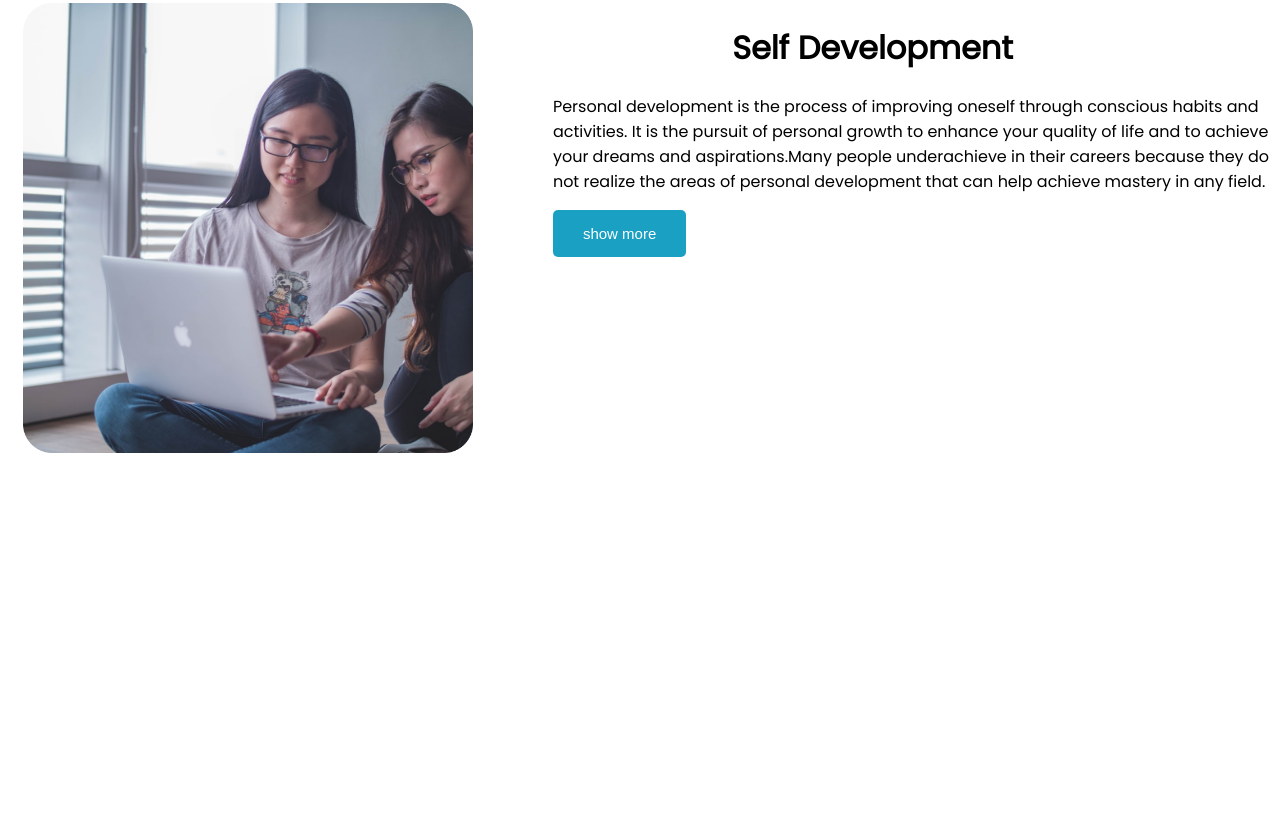
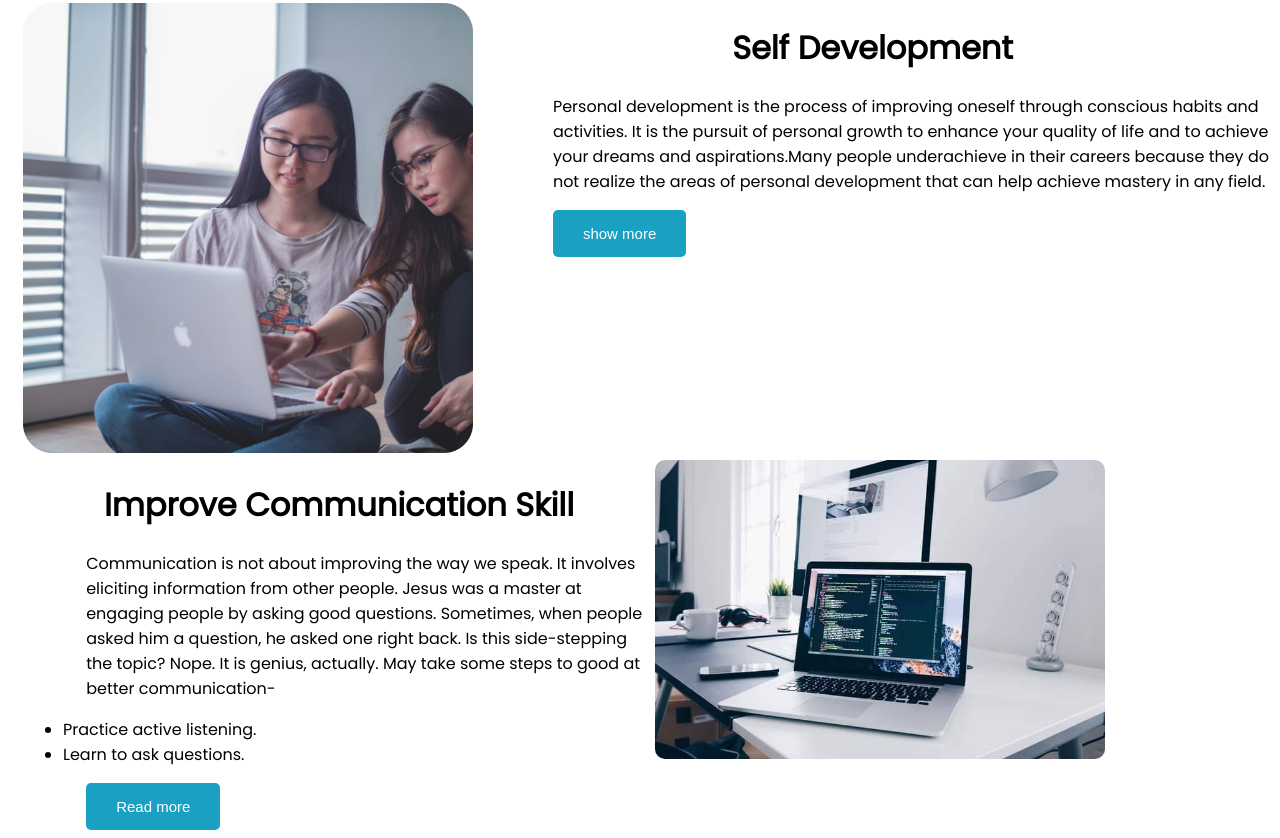
Before and after one commit to sadiafrin/assignment1, a plain HTML site: page index.html in a window 1280 px wide. Shown: the part 1338-2176 px from the top of the page. Before the commit the page ends 1806 px from the top, so only its background shows below. Drawn offline with Linux system fonts and the light colour scheme.

Commit message:
4th part complete

```diff
--- a/index.html
+++ b/index.html
@@ -84,6 +84,31 @@
 
   </div>
 
+     <div class="section" >
+       <div class="half-width">
+
+        <h1> Improve Communication Skill</h1>
+        <p class="p-and-button">Communication is not about improving the way we speak. It involves eliciting information from other people. Jesus was a master at engaging people by asking good questions. Sometimes, when people asked him a question, he asked one right back. Is this side-stepping the topic? Nope. It is genius, actually.
+            May take some steps to good at better communication-
+            <ul>
+                <li>
+                    Practice active listening.
+                </li>
+                <li> Learn to ask questions.
+                </li>
+
+            </ul>
+        </p>
+        <button  class="button1 p-and-button ">Read more</button>
+        </div>
+
+        <div class="half-img2" >
+           <img src="mission-2022-main/images/person/pc.jpg" alt="">
+        </div>
+
+    </div>
+    </div>
+
 
 
 
--- a/style.css
+++ b/style.css
@@ -113,3 +113,7 @@ h1{
 
 
 }
+.half-img2 img{
+    width:450px;
+    border-radius: 10px;
+}
```
Also changed, not shown: mission-2022-main/images/person/pc.jpg (added).
